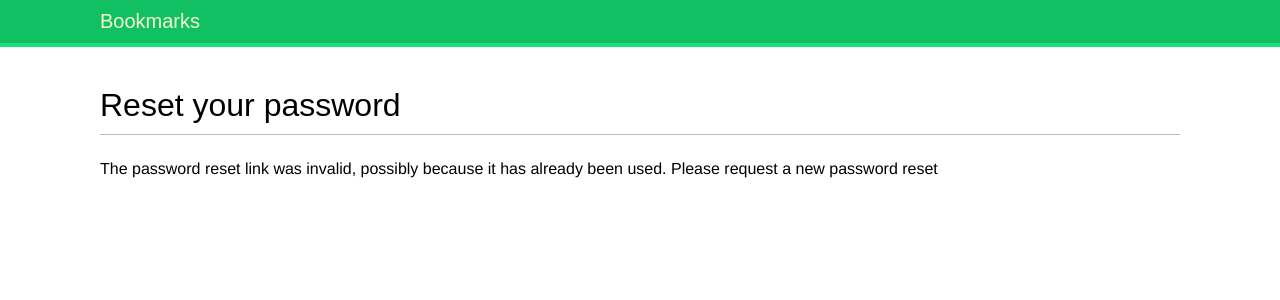
After one commit to Andrew-oduola/social-media-app-with-django, a Django app: page /account/password-reset/1/1/ in a window 1280 px wide. The commit adds this page. Shown: the top 300 px of the page. Run offline with Django 5.2, Linux system fonts and the light colour scheme; some web fonts are replaced.

Commit message:
password change and reset

```diff
--- a/bookmarks/account/templates/account/login.html
+++ b/bookmarks/account/templates/account/login.html
@@ -4,10 +4,12 @@
 
 {% block content %}
     <h1>Log-in</h1>
-    <p>Please, use the following form to log-in:</p>
+    <p>Please, use the following form to log-in:sfdasda</p>
     <form method="post">
         {% csrf_token %}
-        {{ form.as_p }}
+        {{ form.as_p }}sfdfdsasfsd
         <p><input type="submit" value="Log in"></p>
     </form>
+ssf
+    <a href="{% url 'password_reset' %}">Forgotten your password?</a>
 {% endblock %}
--- a/bookmarks/account/templates/registration/login.html
+++ b/bookmarks/account/templates/registration/login.html
@@ -11,13 +11,15 @@
         </p>
     {% else %}
         <p>Please, use the following form to log-in:</p>
-    {% endif %}
+
     <div class="login-form">
         <form action="{% url 'login' %}" method="post">
             {% csrf_token %}
             {{ form.as_p }}
             <input type="hidden" name="next" value="{{ next }}"/>
             <p><input type="submit" value="Login-in"></p>
-        </form>
+        </form><p><a href="{% url 'password_reset' %}">Forgotten your password?</a></p>
     </div>
+
+    {% endif %}
 {% endblock %}
--- /dev/null
+++ b/bookmarks/account/templates/registration/password_reset_confirm.html
@@ -0,0 +1,20 @@
+{% extends 'base.html' %}
+
+{% block title %}Reset your password{% endblock %}
+
+{% block content %}
+    <h1>Reset your password</h1>
+    {% if validlink %}
+        <p>Please enter your new password twice:</p>
+        <form method='post'>
+            {% csrf_token %}
+            {{ form.as_p }}
+            <p><input type='submit' value='Change my password'></p>
+        </form>
+    {% else %}
+        <p>
+            The password reset link was invalid, possibly because it has already been used.
+            Please request a new password reset
+        </p>
+    {% endif %}
+{% endblock %}
--- /dev/null
+++ b/bookmarks/account/templates/registration/password_reset_email.html
@@ -0,0 +1,2 @@
+Someone asked for password reset for email {{email}}. Follow the link below:
+{{ protocol }}://{{ domain }}{% url 'password_reset_confirm' uidb64=uid token=token %}
--- a/bookmarks/account/urls.py
+++ b/bookmarks/account/urls.py
@@ -7,6 +7,23 @@ urlpatterns = [
 
     path('login/', auth_views.LoginView.as_view(), name='login'),
     path('logout/', auth_views.LogoutView.as_view(), name='logout'),
-
+    path('password-change/',
+        auth_views.PasswordChangeView.as_view(),
+        name='password_change'),
+    path('password-change/done/',
+         auth_views.PasswordChangeDoneView.as_view(),
+         name='password_change_done'),
+    path('password-reset/',
+         auth_views.PasswordResetView.as_view(),
+         name='password_reset'),
+    path('password-reset/done/',
+         auth_views.PasswordResetDoneView.as_view(),
+         name='password_reset_done'),
+    path('password-reset/<uidb64>/<token>/',
+         auth_views.PasswordResetConfirmView.as_view(),
+         name='password_reset_confirm'),
+    path('password-reset/complete/',
+         auth_views.PasswordResetCompleteView.as_view(),
+         name='password_reset_complete'),
     path('', views.dashboard, name="dashboard"),
 ]
--- a/bookmarks/bookmarks/settings.py
+++ b/bookmarks/bookmarks/settings.py
@@ -126,3 +126,5 @@ DEFAULT_AUTO_FIELD = "django.db.models.BigAutoField"
 LOGIN_REDIRECT_URL = 'dashboard'
 LOGIN_URL = 'login'
 LOGOUT  = 'logout'
+
+EMAIL_BACKEND = 'django.core.mail.backends.console.EmailBackend'
```
Also changed, not shown: bookmarks/account/templates/registration/password_change_done.html (added, +8 -0 lines), bookmarks/account/templates/registration/password_change_form.html (added, +13 -0 lines), bookmarks/account/templates/registration/password_reset_complete.html (added, +10 -0 lines), bookmarks/account/templates/registration/password_reset_done.html (added, +9 -0 lines), bookmarks/account/templates/registration/password_reset_form.html (added, +13 -0 lines), bookmarks/db.sqlite3.
